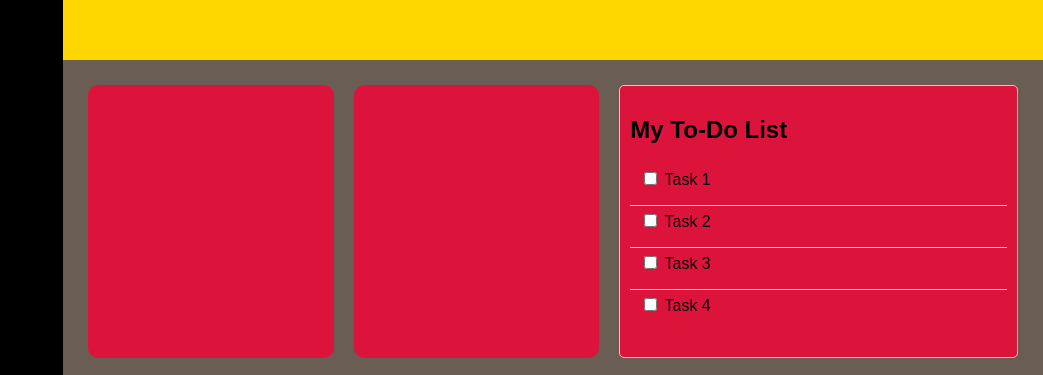
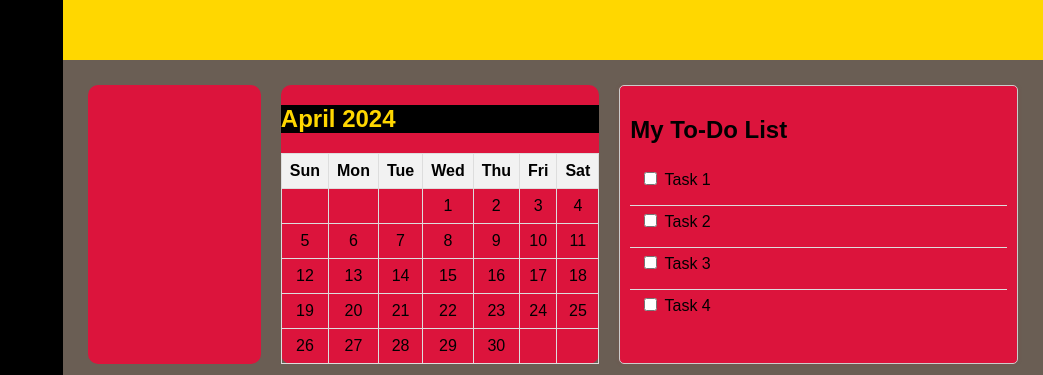
Before and after one commit to Half-Bl00d-Pr1nce/wmo, a plain HTML site: page dashboard.html in a window 1280 px wide. Shown: the top 375 px of the page, without its empty margins (237-1280 px from the left). Drawn offline with Linux system fonts and the light colour scheme.

Commit message:
Implemented-Calendar

```diff
--- a/dashboard.html
+++ b/dashboard.html
@@ -13,7 +13,73 @@
 
         <main class="main">
             <div class="card"></div>
-            <div class="card"></div>
+            <div class="card">
+              <div class="month">
+                <h2>April 2024</h2>
+              </div>
+                <table>
+                  <thead>
+                    <tr>
+                      <th>Sun</th>
+                      <th>Mon</th>
+                      <th>Tue</th>
+                      <th>Wed</th>
+                      <th>Thu</th>
+                      <th>Fri</th>
+                      <th>Sat</th>
+                    </tr>
+                  </thead>
+                  <tbody>
+                    <tr>
+                      <td></td>
+                      <td></td>
+                      <td></td>
+                      <td>1</td>
+                      <td>2</td>
+                      <td>3</td>
+                      <td>4</td>
+                    </tr>
+                    <tr>
+                      <td>5</td>
+                      <td>6</td>
+                      <td>7</td>
+                      <td>8</td>
+                      <td>9</td>
+                      <td>10</td>
+                      <td>11</td>
+                    </tr>
+                    <tr>
+                      <td>12</td>
+                      <td>13</td>
+                      <td>14</td>
+                      <td>15</td>
+                      <td>16</td>
+                      <td>17</td>
+                      <td>18</td>
+                    </tr>
+                    <tr>
+                      <td>19</td>
+                      <td>20</td>
+                      <td>21</td>
+                      <td>22</td>
+                      <td>23</td>
+                      <td>24</td>
+                      <td>25</td>
+                    </tr>
+                    <tr>
+                      <td>26</td>
+                      <td>27</td>
+                      <td>28</td>
+                      <td>29</td>
+                      <td>30</td>
+                      <td></td>
+                      <td></td>
+                    </tr>
+
+                  </tbody>
+                </table>
+                  </div>
+            </div>
             <div class="todo-list-container">
                 <h2>My To-Do List</h2>
                 <ul class="todo-list">
--- a/style.css
+++ b/style.css
@@ -210,3 +210,34 @@ p {
     text-align: center;
     color: #999;
   }
+
+  .month {
+    color: gold;
+    background: black;
+  }
+  body {
+    font-family: Arial, sans-serif;
+  }
+
+  table {
+    width: 100%;
+    border-collapse: collapse;
+  }
+
+  th, td {
+    border: 1px solid #ddd;
+    padding: 8px;
+    text-align: center;
+  }
+
+  th {
+    background-color: #f2f2f2;
+  }
+
+  td {
+    height: 1fr 1fr 1fr 1fr 1fr 1fr;
+  }
+
+  td:hover {
+    background-color: #f0f0f0;
+  }
```
